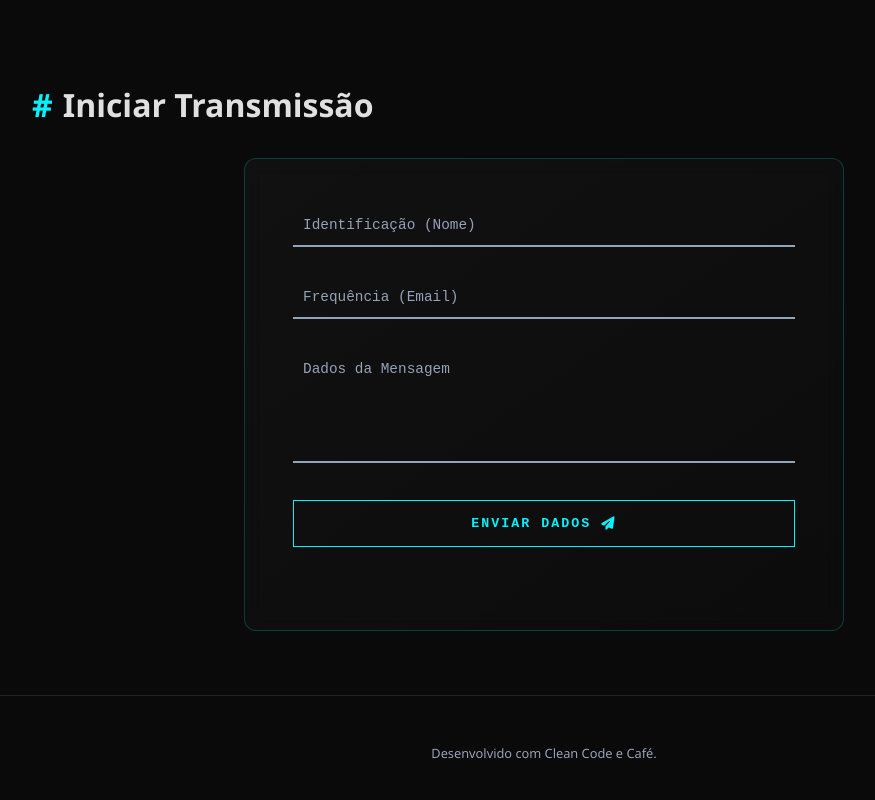
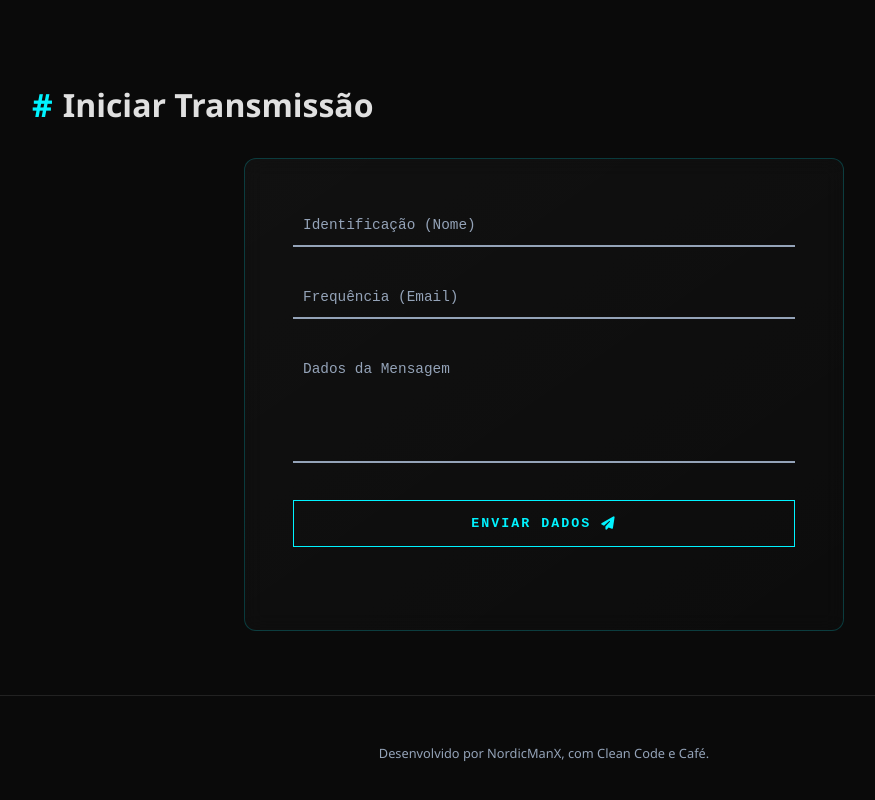
Before and after one commit to NordicManX/portifolio_Nelson_Carvalho, a plain HTML site: page index.html in a window 1280 px wide. Shown: the part 1420-2220 px from the top of the page, without its empty margins (96-971 px from the left). Drawn offline with Linux system fonts and the light colour scheme; no server answers.

Commit message:
Ajuste do footer no paragrafo!

```diff
--- a/index.html
+++ b/index.html
@@ -100,7 +100,7 @@
     </section>
 
     <footer>
-        <p>Desenvolvido com Clean Code e Café.</p>
+        <p>Desenvolvido por NordicManX, com Clean Code e Café.</p>
     </footer>
 
     <script src="script.js"></script>
```
